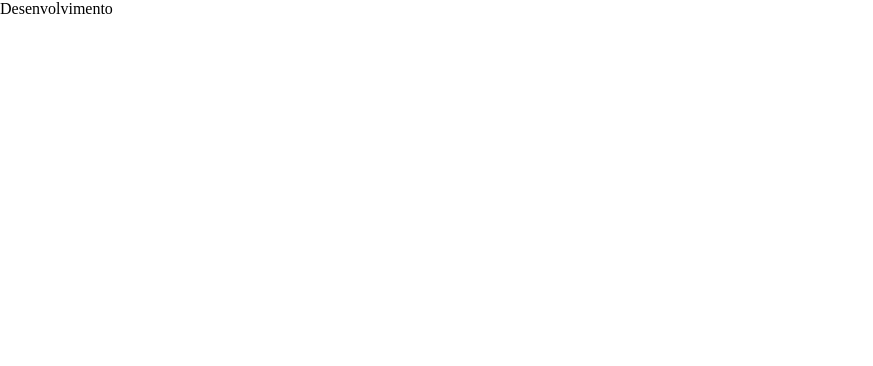
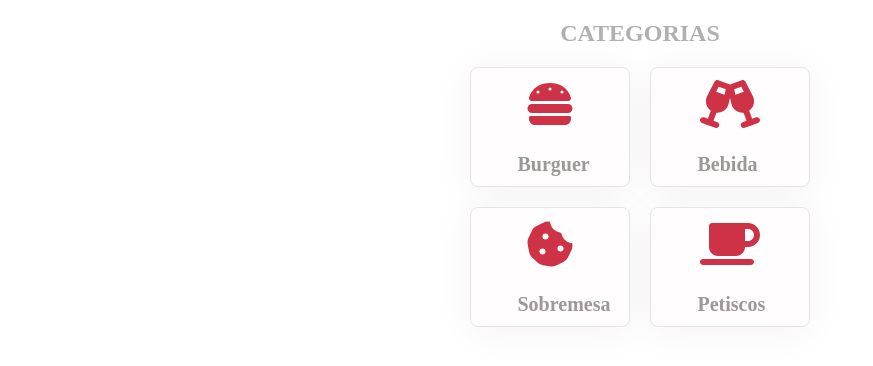
Before and after one commit to equipe-03/hyperlocal-frontend, a React (Create React App) app: page /categorys in a window 1280 px wide. Shown: the top 366 px of the page, without its empty margins (0-873 px from the left). Built offline with nearby package versions, Linux system fonts and the light colour scheme.

Commit message:
feat: Implement Font awesome and edit card categor

```diff
--- a/package.json
+++ b/package.json
@@ -3,6 +3,9 @@
   "version": "0.1.0",
   "private": true,
   "dependencies": {
+    "@fortawesome/fontawesome-svg-core": "^6.3.0",
+    "@fortawesome/free-solid-svg-icons": "^6.3.0",
+    "@fortawesome/react-fontawesome": "^0.2.0",
     "@testing-library/jest-dom": "^5.16.5",
     "@testing-library/react": "^13.4.0",
     "@testing-library/user-event": "^13.5.0",
--- a/src/App.tsx
+++ b/src/App.tsx
@@ -1,8 +1,9 @@
+import { Category } from "./PAGES/category/category";
 
 
 function App() {
   return (
-    <div>Desenvolvimento</div>
+    < Category />
   );
 }
 
--- a/src/COMPONENTS/card-category/card-category.css
+++ b/src/COMPONENTS/card-category/card-category.css
@@ -13,11 +13,9 @@
     border-radius: 8px;
 }
 
-.img-category{
-    width: 54px;
-    height: 44.8px;
-    left: 53px;
-    top: 16.6px;
+.icon-category{
+   font-size: 3rem;
+   color: #CE3246;
 }
 
 .title-category{
--- a/src/COMPONENTS/card-category/card-category.tsx
+++ b/src/COMPONENTS/card-category/card-category.tsx
@@ -10,7 +10,7 @@ export function CardCategory({ category }: CardCategoryProps) {
     return (
         <>
             <div className='category-card'>
-                <img className='img-category' src={category.image} alt="Imagem Categoria" />
+                <div className='icon-category'>{category.image}</div>
                 <div className='title-category'>{category.name}</div>
             </div>
         </>
--- a/src/PAGES/category/category.css
+++ b/src/PAGES/category/category.css
@@ -9,3 +9,7 @@
     grid-template-columns: 1fr 1fr;
     gap: 20px;
 }
+
+.category-h2 {
+    color: #B1AFAF;
+}
--- a/src/PAGES/category/category.tsx
+++ b/src/PAGES/category/category.tsx
@@ -1,24 +1,26 @@
 import './category.css'
 import { useState } from "react"
+import { FontAwesomeIcon } from '@fortawesome/react-fontawesome'
+import { faCoffee, faBurger, faChampagneGlasses, faCookieBite } from '@fortawesome/free-solid-svg-icons'
 import { CardCategory } from "../../COMPONENTS/card-category/card-category"
 import { CategoryPayload } from "../../TYPES/category"
 
 
 export function Category() {
     const categoria = [{
-        image: 'https://s2.glbimg.com/GRF9KCq-1hiz5uSs-xX9Go_KqIc=/0x0:2048x1365/984x0/smart/filters:strip_icc()/i.s3.glbimg.com/v1/AUTH_d72fd4bf0af74c0c89d27a5a226dbbf8/internal_photos/bs/2022/p/X/eb4KQdToys327cGqnRGg/receita-ceboloni-bacon.jpg',
+        image: < FontAwesomeIcon icon={faBurger}/>,
         name: 'Burguer'
     },
     {
-        image: 'https://i0.wp.com/pizzariadabrasa.com.br/wp-content/uploads/2021/09/bebidas.jpg?fit=800%2C800&ssl=1',
+        image: < FontAwesomeIcon icon={faChampagneGlasses}/>,
         name: 'Bebida'
     },
     {
-        image: 'https://i.pinimg.com/736x/32/e0/b9/32e0b9f02fb5a91141706197d399d7fe.jpg',
+        image: < FontAwesomeIcon icon={faCookieBite}/>,
         name: 'Sobremesa'
     },
     {
-        image: 'https://paraisodacozinha.com.br/wp-content/uploads/2015/10/Petiscos.jpg',
+        image: < FontAwesomeIcon icon={faCoffee}/>,
         name: 'Petiscos'
     }]
 
@@ -26,7 +28,7 @@ export function Category() {
 
     return (
         <div className="categorys">
-            <h2>CATEGORIAS</h2>
+            <h2 className='category-h2'>CATEGORIAS</h2>
             <div className="category-container">{categoryList.map((item) => (
                 <CardCategory category={item} />
             ))}</div>
--- a/src/TYPES/category.ts
+++ b/src/TYPES/category.ts
@@ -1,4 +1,4 @@
 export interface CategoryPayload {
-    image: string;
+    image: JSX.Element;
     name: string;
 }
```
Also changed, not shown: 1 other file (tests, documents, lock files or other folders).
